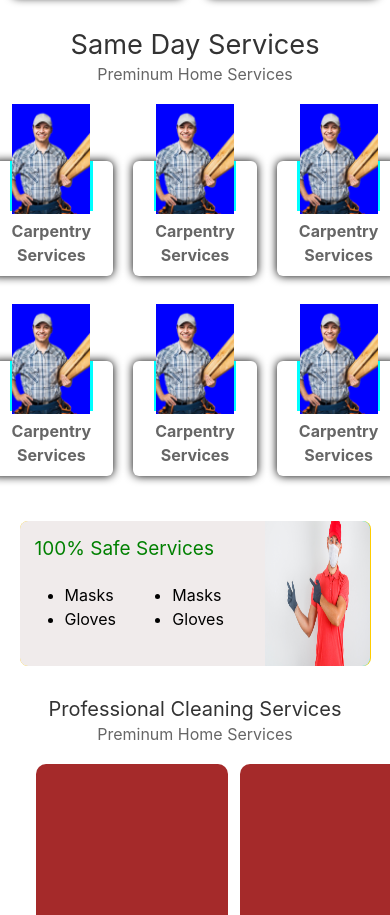
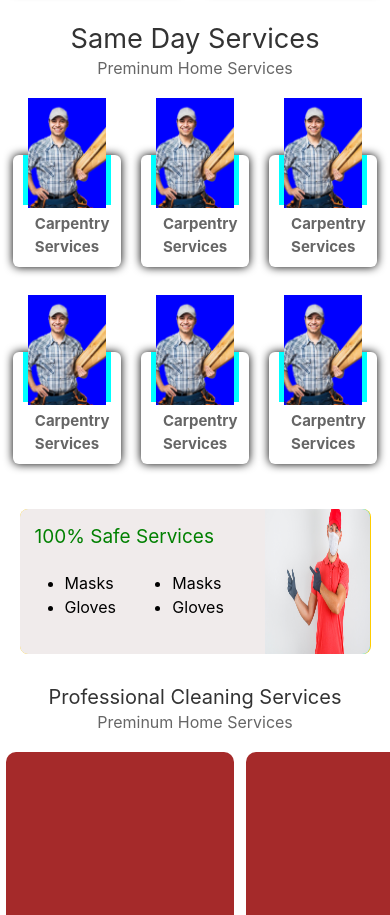
Before and after one commit to Hardik900/Oye-busy.github.io, a plain HTML site: page index.html in a window 390 px wide. Shown: the part 1085-2000 px from the top of the page. Drawn offline with nearby package versions, Linux system fonts and the light colour scheme.

Commit message:
make responsive

```diff
--- a/index.css
+++ b/index.css
@@ -333,7 +333,7 @@
 
     .looking-slider-resp {
         display: block;
-        padding: 0px 40px;
+        padding: 0px 10px;
     }
 
     .looking-slider-img-resp {
@@ -497,6 +497,10 @@
 @media screen and (max-width:560px) {
     .row{
         display: flex;
+        justify-content: center;
+        align-items: center;
+        margin: 0px;
+        padding: 0px;
         /* flex-wrap: wrap; */
     }
 
@@ -540,10 +544,11 @@
     .trending-text p{
         /* padding: 0px; */
         margin: 8px 2px 9px 2px;
+        font-size: 15px;
     }
 
     .same-day-box{
-        width: 90%;
+        width: 26%;
         flex-wrap: nowrap;
         margin: 75px 10px 10px 10px;
         padding: 0px 10px;
@@ -562,7 +567,7 @@
 
     .same-day-img{
         height: 50px;
-        width: 80%;
+        width: 100%;
         display: flex;
         justify-content: center;
         align-items: center;
```
